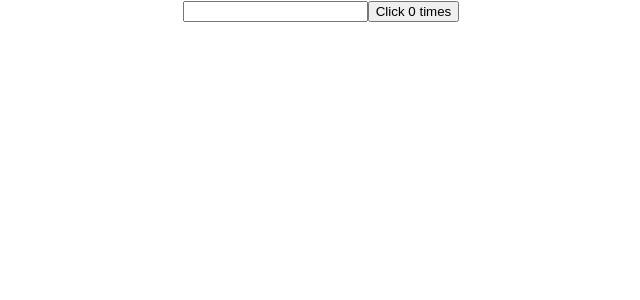
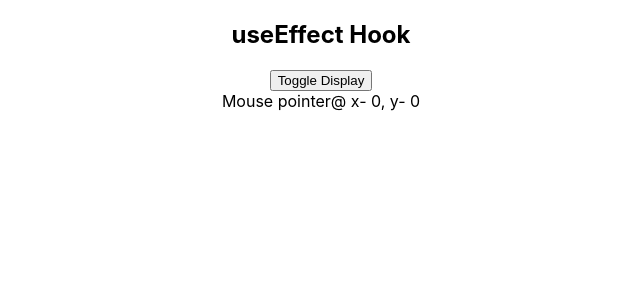
Before and after one commit to devmanoshri/redux-hook, a React (Create React App) app: page / in a window 1280 px wide. Shown: the top 300 px of the page, without its empty margins (319-959 px from the left). Built offline with nearby package versions, Linux system fonts and the light colour scheme.

Commit message:
useEffect hook - component unmounting -cleanupCode

```diff
--- a/src/App.js
+++ b/src/App.js
@@ -1,13 +1,14 @@
 import React from "react";
 import "./App.css";
 //import UseStateHook from "./components/UseStateHook";
-import UseEffectHook from "./components/UseEffectHook";
-
+//import UseEffectHook from "./components/UseEffectHook";
+import MouseContainer from "./components/MouseContainer";
 function App() {
   return (
     <div className="App">
       {/* <UseStateHook /> */}
-      <UseEffectHook />
+      {/* <UseEffectHook /> */}
+      <MouseContainer />
     </div>
   );
 }
--- /dev/null
+++ b/src/components/HookMouse.js
@@ -0,0 +1,26 @@
+import React, { useState, useEffect } from "react";
+
+export default function HookMouse() {
+  const [x, setX] = useState(0);
+  const [y, setY] = useState(0);
+
+  const logMousePosition = (e) => {
+    console.log("mouse event");
+    setX(e.clientX);
+    setY(e.clientY);
+  };
+
+  useEffect(() => {
+    console.log("useEffect called");
+    window.addEventListener("mousemove", logMousePosition);
+    return () => {
+      console.log("component unmounting code");
+      window.removeEventListener("mousemove", logMousePosition);
+    };
+  }, []);
+  return (
+    <div>
+      Mouse pointer@ x- {x}, y- {y}
+    </div>
+  );
+}
--- /dev/null
+++ b/src/components/MouseContainer.js
@@ -0,0 +1,19 @@
+import React, { useState } from "react";
+import HookMouse from "./HookMouse";
+
+export default function MouseContainer() {
+  const [display, setDisplay] = useState(true);
+  return (
+    <div>
+      <h2>useEffect Hook</h2>
+      <button
+        onClick={() => {
+          setDisplay(!display);
+        }}
+      >
+        Toggle Display
+      </button>
+      {display && <HookMouse />}
+    </div>
+  );
+}
```
